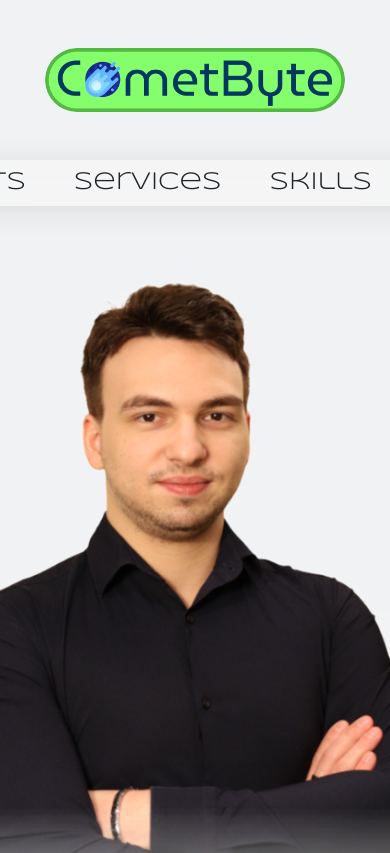
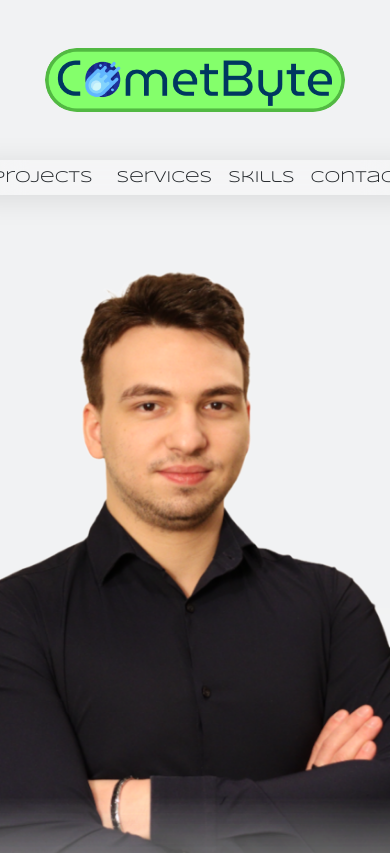
Before and after one commit to NinoTraverso/nino_traverso_portfolio, a React (Create React App) app: page / in a window 390 px wide. Shown: the top 853 px of the page. Built offline with nearby package versions, Linux system fonts and the light colour scheme.

Commit message:
created responsive navbar

```diff
--- a/public/styles.css
+++ b/public/styles.css
@@ -43,7 +43,84 @@ body {
   font-family: "Syncopate", sans-serif;
   font-weight: 400;
   height: 320px;
-  font-size: 80px;
+  font-size: 20px;
+}
+
+/*------------------------------------------------------------NAV PROJECTS ----------------------------------------------------*/
+
+.projectsXl {
+  font-family: "Syncopate", sans-serif;
+  font-weight: 400;
+  font-size: 28px;
+}
+
+.projectsMd {
+  font-family: "Syncopate", sans-serif;
+  font-weight: 400;
+  font-size: 22px;
+}
+
+.projectsSm {
+  font-family: "Syncopate", sans-serif;
+  font-weight: 400;
+  font-size: 16px;
+}
+/*------------------------------------------------------------NAV SERVICES ----------------------------------------------------*/
+.servicesXl {
+  font-family: "Syncopate", sans-serif;
+  font-weight: 400;
+  font-size: 28px;
+}
+
+.servicesMd {
+  font-family: "Syncopate", sans-serif;
+  font-weight: 400;
+  font-size: 22px;
+}
+
+.servicesSm {
+  font-family: "Syncopate", sans-serif;
+  font-weight: 400;
+  font-size: 16px;
+}
+
+/*------------------------------------------------------------NAV SKILLS ----------------------------------------------------*/
+.skillsXl {
+  font-family: "Syncopate", sans-serif;
+  font-weight: 400;
+  font-size: 28px;
+}
+
+.skillsMd {
+  font-family: "Syncopate", sans-serif;
+  font-weight: 400;
+  font-size: 22px;
+}
+
+.skillsSm {
+  font-family: "Syncopate", sans-serif;
+  font-weight: 400;
+  font-size: 16px;
+}
+
+/*------------------------------------------------------------NAV CONTACT ----------------------------------------------------*/
+
+.contactXl {
+  font-family: "Syncopate", sans-serif;
+  font-weight: 400;
+  font-size: 28px;
+}
+
+.contactMd {
+  font-family: "Syncopate", sans-serif;
+  font-weight: 400;
+  font-size: 22px;
+}
+
+.contactSm {
+  font-family: "Syncopate", sans-serif;
+  font-weight: 400;
+  font-size: 16px;
 }
 
 /*------------------------------------------------------- NAVPROFILE ---------------------------------------------------------*/
@@ -75,7 +152,6 @@ nav {
   color: #013761;
   font-family: "Syncopate", sans-serif;
   font-weight: 400;
-  position: sticky;
 }
 
 .navbarSections {
@@ -498,3 +574,18 @@ footer {
   font-family: "Montserrat", sans-serif;
   font-weight: 400;
 }
+
+#footerEndContainer p {
+  font-family: "Syncopate", sans-serif;
+  font-weight: 400;
+}
+
+#logoContainerGithub img {
+  width: 60px;
+  height: auto;
+}
+
+#logoContainerLinkedin img {
+  width: 80px;
+  height: auto;
+}
--- a/src/components/Contact.jsx
+++ b/src/components/Contact.jsx
@@ -6,19 +6,25 @@ function Contact() {
 
   return (
     <footer className="d-flex flex-column justify-content-end mt-5">
-      <h1 id="projects" className="sectionTitle d-none d-xl-block">
+      <h1
+        id="contact"
+        className="sectionTitle d-none d-xl-block align-self-end"
+      >
         CONTACT
       </h1>
       <h1
-        id="projects"
-        className="sectionTitleMedium d-none d-md-block d-xl-none"
+        id="contact"
+        className="sectionTitleMedium d-none d-md-block d-xl-none text-center"
       >
         CONTACT
       </h1>
-      <h1 id="projects" className="sectionTitleSmall d-block d-md-none">
+      <h1
+        id="contact"
+        className="sectionTitleSmall d-block d-md-none text-center"
+      >
         CONTACT
       </h1>
-      <div className="d-flex flex-column flex-xl-row align-items-center mt-5">
+      <div className="d-flex flex-column flex-xl-row align-items-center mt-5 mb-5">
         <div className="w-75 mx-5 mt-3 mb-5">
           <ContactUs />
         </div>
@@ -35,21 +41,31 @@ function Contact() {
           >
             <h1 className="">ABOUT ME</h1>
             <h4 className="me-5">
-              Hey there! I'm a passionate full-stack developer who thrives on
-              continuous learning. The dynamic world of web development and
-              design fuels my excitement for creating innovative solutions and
-              tackling new challenges daily. I love bringing ideas to life and
-              enhancing my tech knowledge. Beyond coding, I'm also a passionate
-              Astronomer, reason why I chose this was one of my Capstone
-              projects. I like working on different projects and topics; not
-              only it aids my development skills but also allows me to learn new
-              things in different fields.
+              I became a full-stack developer because I love bringing to life
+              ideas and creating innovative web solutions while tackling new
+              challenges daily. I like working on different projects and topics;
+              not only it aids my development skills but also allows me to learn
+              new things in different fields.
             </h4>
           </div>
         </div>
       </div>
-
-      <p>&copy; {currentYear} CometByte</p>
+      <div
+        id="footerEndContainer"
+        className="d-flex flex-row justify-content-center align-items-center mt-5"
+      >
+        <p className="mt-3">&copy; {currentYear} - CometByte</p>
+        <div id="logoContainerGithub" className="ms-3">
+          <a href="https://www.google.com/">
+            <img src="/assets/logoGithub.png" alt="githubLogo" />
+          </a>
+        </div>
+        <div id="logoContainerLinkedin" className="ms-1 me-3">
+          <a href="https://www.google.com/">
+            <img src="/assets/logoLinkedin.png" alt="linkedinLogo" />
+          </a>
+        </div>
+      </div>
     </footer>
   );
 }
--- a/src/components/Navbar.jsx
+++ b/src/components/Navbar.jsx
@@ -12,23 +12,67 @@ function Navbar() {
             className="rounded-pill"
           ></img>
         </div>
-        <div className="navbarSections d-flex flex-row justify-content-center align-items-center pt-2 ps-5 mt-5 mt-xl-2 rounded">
-          <h2 className="px-4 ">
+        <div className="navbarSections d-flex flex-row justify-content-center align-items-center pt-2 px-1 mt-5 mt-xl-2 rounded">
+          {/* ---------------------------------------------------------------------------PROJECTS--------------------------------------------------------------- */}
+          <h2 className="projectsXl px-4 d-none d-xl-block">
             <a className="text-decoration-none text-dark" href="#projects">
               Projects
             </a>
           </h2>
-          <h2 className="px-4">
+          <h2 className="projectsMd px-2 d-none d-md-block d-xl-none">
+            <a className="text-decoration-none text-dark" href="#projects">
+              Projects
+            </a>
+          </h2>
+          <h2 className="projectsSm px-3 d-block d-md-none">
+            <a className="text-decoration-none text-dark" href="#projects">
+              Projects
+            </a>
+          </h2>
+          {/* ---------------------------------------------------------------------------SERVICES--------------------------------------------------------------- */}
+          <h2 className="servicesXl px-4 d-none d-xl-block">
             <a className="text-decoration-none text-dark" href="#services">
               Services
             </a>
           </h2>
-          <h2 className="px-4">
+          <h2 className="servicesMd px-3 d-none d-md-block d-xl-none">
+            <a className="text-decoration-none text-dark" href="#services">
+              Services
+            </a>
+          </h2>
+          <h2 className="servicesSm px-2 d-block d-md-none">
+            <a className="text-decoration-none text-dark" href="#services">
+              Services
+            </a>
+          </h2>
+          {/* ---------------------------------------------------------------------------SKILLS--------------------------------------------------------------- */}
+          <h2 className="skillsXl px-4 d-none d-xl-block">
             <a className="text-decoration-none text-dark" href="#skills">
               Skills
             </a>
           </h2>
-          <h2 className="px-4">
+          <h2 className="skillsMd px-3 d-none d-md-block d-xl-none">
+            <a className="text-decoration-none text-dark" href="#skills">
+              Skills
+            </a>
+          </h2>
+          <h2 className="skillsSm px-2 d-block d-md-none">
+            <a className="text-decoration-none text-dark" href="#skills">
+              Skills
+            </a>
+          </h2>
+          {/* ---------------------------------------------------------------------------CONTACT--------------------------------------------------------------- */}
+          <h2 className="contactXl px-4 d-none d-xl-block">
+            <a className="text-decoration-none text-dark" href="#contact">
+              Contact
+            </a>
+          </h2>
+          <h2 className="contactMd px-3 d-none d-md-block d-xl-none">
+            <a className="text-decoration-none text-dark" href="#contact">
+              Contact
+            </a>
+          </h2>
+          <h2 className="contactSm px-2 d-block d-md-none">
             <a className="text-decoration-none text-dark" href="#contact">
               Contact
             </a>
--- a/src/components/Projects.jsx
+++ b/src/components/Projects.jsx
@@ -21,19 +21,19 @@ function createProjectCard(project) {
 
 function Projects() {
   return (
-    <div className="mt-5">
-      <h1 id="projects" className="sectionTitle d-none d-xl-block">
+    <div>
+      <h1 id="projects" className="sectionTitle d-none d-xl-block mt-5">
         PROJECTS
       </h1>
       <h1
         id="projects"
-        className="sectionTitleMedium d-none d-md-block d-xl-none text-center"
+        className="sectionTitleMedium d-none d-md-block d-xl-none text-center mt-5"
       >
         PROJECTS
       </h1>
       <h1
         id="projects"
-        className="sectionTitleSmall d-block d-md-none text-center"
+        className="sectionTitleSmall d-block d-md-none text-center mt-5"
       >
         PROJECTS
       </h1>
--- a/src/components/Services.jsx
+++ b/src/components/Services.jsx
@@ -24,16 +24,20 @@ function Services() {
         <h1 id="services" className="sectionTitle d-none d-xl-block">
           SERVICES
         </h1>
+      </div>
       <h1
         id="services"
-          className="sectionTitleMedium d-none d-md-block d-xl-none"
+        className="sectionTitleMedium d-none d-md-block d-xl-none text-center"
       >
         SERVICES
       </h1>
-        <h1 id="services" className="sectionTitleSmall d-block d-md-none">
+      <h1
+        id="services"
+        className="sectionTitleSmall d-block d-md-none text-center"
+      >
         SERVICES
       </h1>
-      </div>
+
       <div className="row mb-5 servicesContainer mx-0">
         {services.map(createServiceCard)}
       </div>
--- a/src/components/Skills.jsx
+++ b/src/components/Skills.jsx
@@ -3,20 +3,24 @@ import React from "react";
 function Skills() {
   return (
     <div>
-      <div className="d-flex justify-content-start">
-        <h1 id="skills" className="sectionTitle d-none d-xl-block">
+      <h1
+        id="skills"
+        className="sectionTitle d-none d-xl-block align-self-start"
+      >
         SKILLS
       </h1>
       <h1
         id="skills"
-          className="sectionTitleMedium d-none d-md-block d-xl-none"
+        className="sectionTitleMedium d-none d-md-block d-xl-none text-center"
       >
         SKILLS
       </h1>
-        <h1 id="skills" className="sectionTitleSmall d-block d-md-none">
+      <h1
+        id="skills"
+        className="sectionTitleSmall d-block d-md-none text-center"
+      >
         SKILLS
       </h1>
-      </div>
       <div>
         <div
           id="skillsIcons"
```
Also changed, not shown: public/assets/logoGithub.png (added), public/assets/logoLinkedin.png (added). Lines whose indentation alone changed are shown as unchanged.
